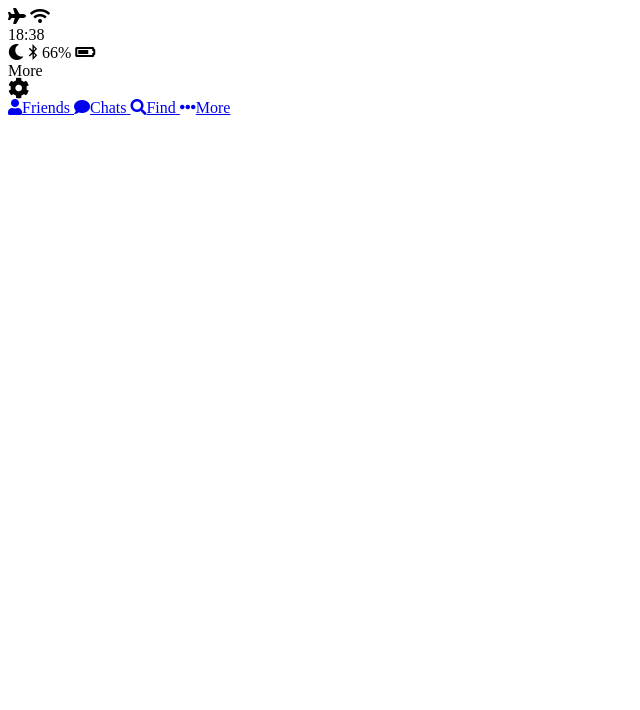
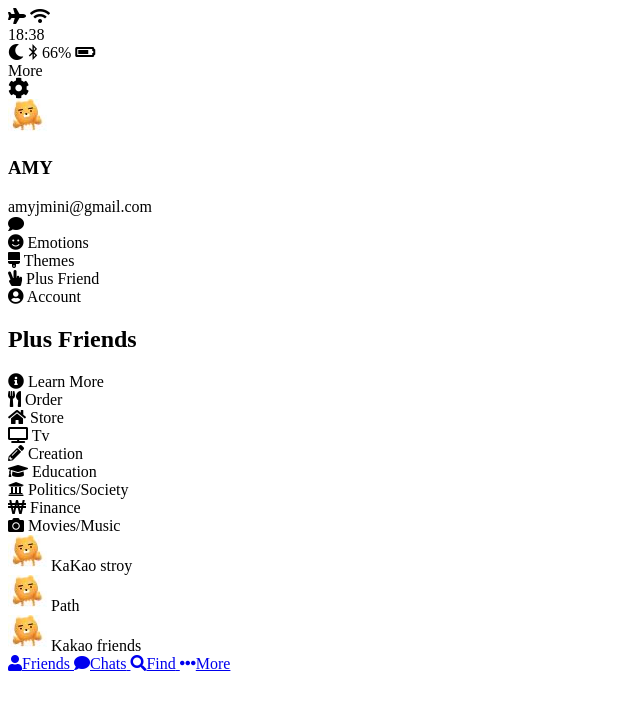
Before and after one commit to amyjmini/kakao-clone, a plain HTML site: page more.html in a window 1280 px wide. Shown: the whole page, without its empty margins (0-640 px from the left). Drawn offline with Linux system fonts and the light colour scheme.

Commit message:
more screen

```diff
--- a/more.html
+++ b/more.html
@@ -38,7 +38,102 @@
 
   </div>
 </div>
+</header>
+<main class="more">
+  <header class="more__header">
+    <div class="more-header__column">
+      <img src="images/avatar.jpg" alt="">
+      <div class="header__info">
+        <h3 class="header__title">
+          AMY
+        </h3>
+        <span class="more-header__subtitle">
+          amyjmini@gmail.com
+        </span>
+      </div>
+    </div>
+  <i class="fa fa-comment 2x"></i>
   </header>
+  <section class="more__options">
+    <div class="more__option">
+      <i class="fa fa-smile"></i>
+      <span class="more__option-title">Emotions</span>
+    </div>
+    <div class="more__option">
+      <i class="fa fa-brush"></i>
+      <span class="more__option-title">Themes</span>
+    </div>
+    <div class="more__option">
+      <i class="fa fa-hand-peace"></i>
+      <span class="more__option-title">Plus Friend</span>
+    </div>
+    <div class="more__option">
+      <i class="fa fa-user-circle"></i>
+      <span class="more__option-title">Account</span>
+    </div>
+
+  </section>
+  <section class="more__plus-friends">
+  <header class="plus-friends__header">
+    <h2 class="plus-friends__title">Plus Friends</h2>
+    <span class="plus-firends__learn-more">
+     <i class="fa fa-info-circle"></i>
+     Learn More
+    </span>
+  </header>
+    <div class="plus-friends__items">
+      <div class="plus-firends__item">
+        <i class="fas fa-utensils"></i>
+        <span class="plus-friends__item-title">Order</span>
+      </div>
+      <div class="plus-firends__item">
+        <i class="fa fa-home"></i>
+        <span class="plus-friends__item-title">Store</span>
+      </div>
+      <div class="plus-firends__item">
+        <i class="fa fa-tv"></i>
+        <span class="plus-friends__item-title">Tv</span>
+      </div>
+      <div class="plus-firends__item">
+        <i class="fas fa-pencil-alt"></i>
+        <span class="plus-friends__item-title">Creation</span>
+      </div>
+      <div class="plus-firends__item">
+        <i class="fa fa-graduation-cap"></i>
+        <span class="plus-friends__item-title">Education</span>
+      </div>
+      <div class="plus-firends__item">
+        <i class="fa fa-university"></i>
+        <span class="plus-friends__item-title">Politics/Society</span>
+      </div>
+      <div class="plus-firends__item">
+        <i class="fas fa-won-sign"></i>
+        <span class="plus-friends__item-title">Finance</span>
+      </div>
+      <div class="plus-firends__item">
+        <i class="fa fa-camera"></i>
+        <span class="plus-friends__item-title">Movies/Music</span>
+      </div>
+    </div>
+  </section>
+
+  <section class="more__options">
+    <div class="more__option">
+      <img src="images/avatar.jpg" alt="" class="more__options-image">
+      <span class="more__options-title">KaKao stroy</span>
+    </div>
+    <div class="more__option">
+      <img src="images/avatar.jpg" alt="" class="more__options-image">
+      <span class="more__options-title">Path</span>
+    </div>
+    <div class="more__option">
+      <img src="images/avatar.jpg" alt="" class="more__options-image">
+      <span class="more__options-title">Kakao friends</span>
+    </div>
+  </section>
+</main>
+
+
   <nav class="tab-bar">
     <a href="index.html" class="tab-bar__tab">
       <i class="fa fa-user"></i><span class="tab_bar__title">Friends</span>
```
